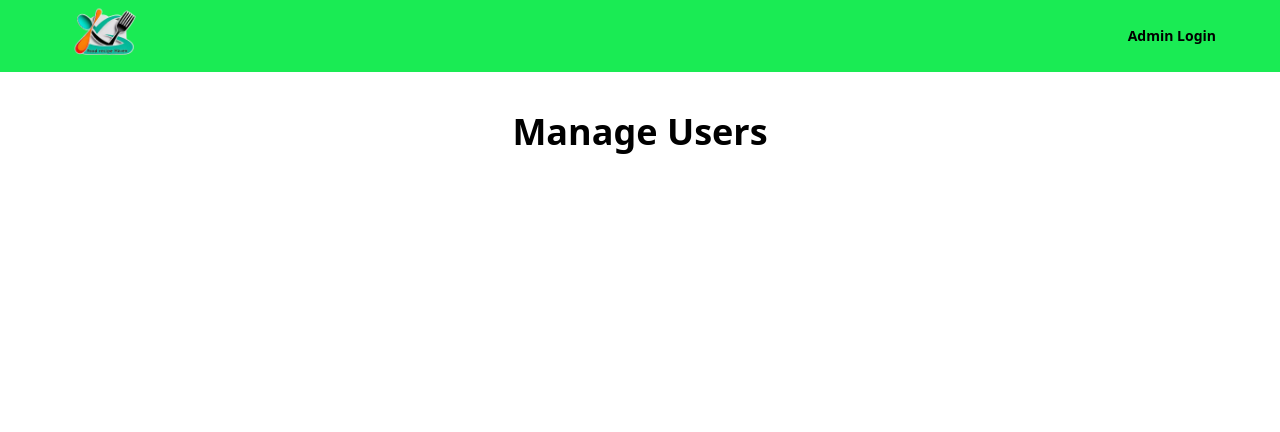
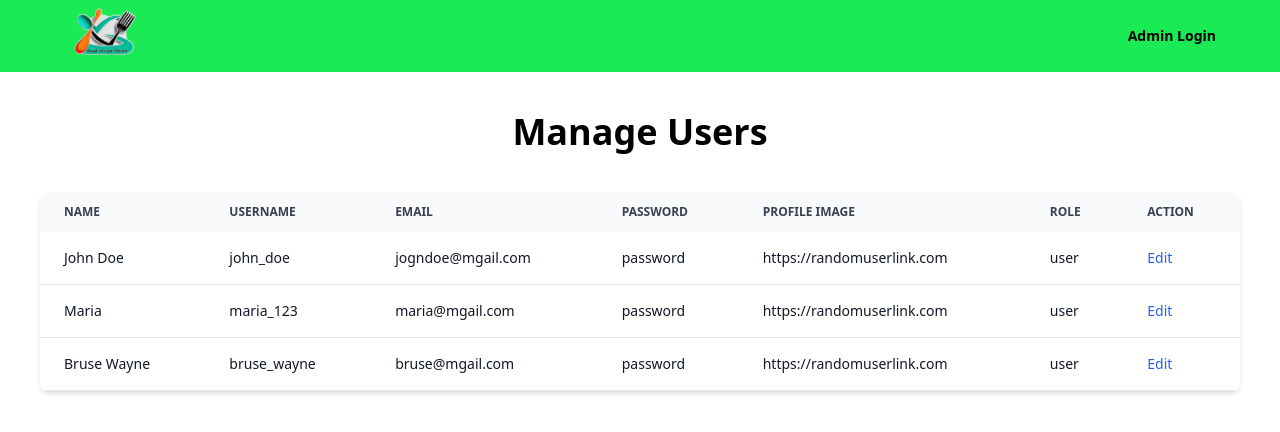
Before and after one commit to karanssu/ai-recipe-haven, a Next.js app: page /admin/user in a window 1280 px wide. Shown: the top 432 px of the page. Built offline with nearby package versions, Linux system fonts and the light colour scheme; no server answers.

Commit message:
simple table added for admin manage user

```diff
--- a/app/(root)/(admin)/admin/user/page.tsx
+++ b/app/(root)/(admin)/admin/user/page.tsx
@@ -1,8 +1,46 @@
+import UserTable from "@/app/ui/userTable";
 import React from "react";
 
 const Page = () => {
+	const users = [
+		{
+			_id: 1,
+			name: "John Doe",
+			username: "john_doe",
+			email: "jogndoe@mgail.com",
+			password: "password",
+			profileImage: "https://randomuserlink.com",
+			role: "user",
+		},
+		{
+			_id: 2,
+			name: "Maria",
+			username: "maria_123",
+			email: "maria@mgail.com",
+			password: "password",
+			profileImage: "https://randomuserlink.com",
+			role: "user",
+		},
+		{
+			_id: 3,
+			name: "Bruse Wayne",
+			username: "bruse_wayne",
+			email: "bruse@mgail.com",
+			password: "password",
+			profileImage: "https://randomuserlink.com",
+			role: "user",
+		},
+	];
+
 	return (
-		<div className="text-4xl text-center mt-10 font-semibold">Manage Users</div>
+		<>
+			<div className="text-4xl text-center mt-10 font-semibold">
+				Manage Users
+			</div>
+			<div className="m-10">
+				<UserTable users={users} />
+			</div>
+		</>
 	);
 };
 
--- /dev/null
+++ b/app/ui/userTable.tsx
@@ -0,0 +1,56 @@
+import { User } from "../lib/definitions";
+
+export default function UserTable({ users }: { users: User[] }) {
+	return (
+		<div className="relative overflow-x-auto shadow-md sm:rounded-lg">
+			<table className="w-full text-sm text-left rtl:text-right text-gray-500">
+				<thead className="text-xs text-gray-700 uppercase bg-gray-50">
+					<tr>
+						<th scope="col" className="px-6 py-3">
+							Name
+						</th>
+						<th scope="col" className="px-6 py-3">
+							Username
+						</th>
+						<th scope="col" className="px-6 py-3">
+							Email
+						</th>
+						<th scope="col" className="px-6 py-3">
+							Password
+						</th>
+						<th scope="col" className="px-6 py-3">
+							Profile Image
+						</th>
+
+						<th scope="col" className="px-6 py-3">
+							Role
+						</th>
+						<th scope="col" className="px-6 py-3">
+							Action
+						</th>
+					</tr>
+				</thead>
+				<tbody>
+					{users.map((user) => (
+						<tr key={user._id} className="bg-white border-b text-gray-900">
+							<td className="px-6 py-4">{user.name}</td>
+							<td className="px-6 py-4">{user.username}</td>
+							<td className="px-6 py-4">{user.email}</td>
+							<td className="px-6 py-4">{user.password}</td>
+							<td className="px-6 py-4">{user.profileImage}</td>
+							<td className="px-6 py-4">{user.role}</td>
+							<td className="px-6 py-4">
+								<a
+									href="#"
+									className="font-medium text-blue-600 hover:underline"
+								>
+									Edit
+								</a>
+							</td>
+						</tr>
+					))}
+				</tbody>
+			</table>
+		</div>
+	);
+}
```
Also changed, not shown: app/lib/definitions.ts (+10 -0 lines).
